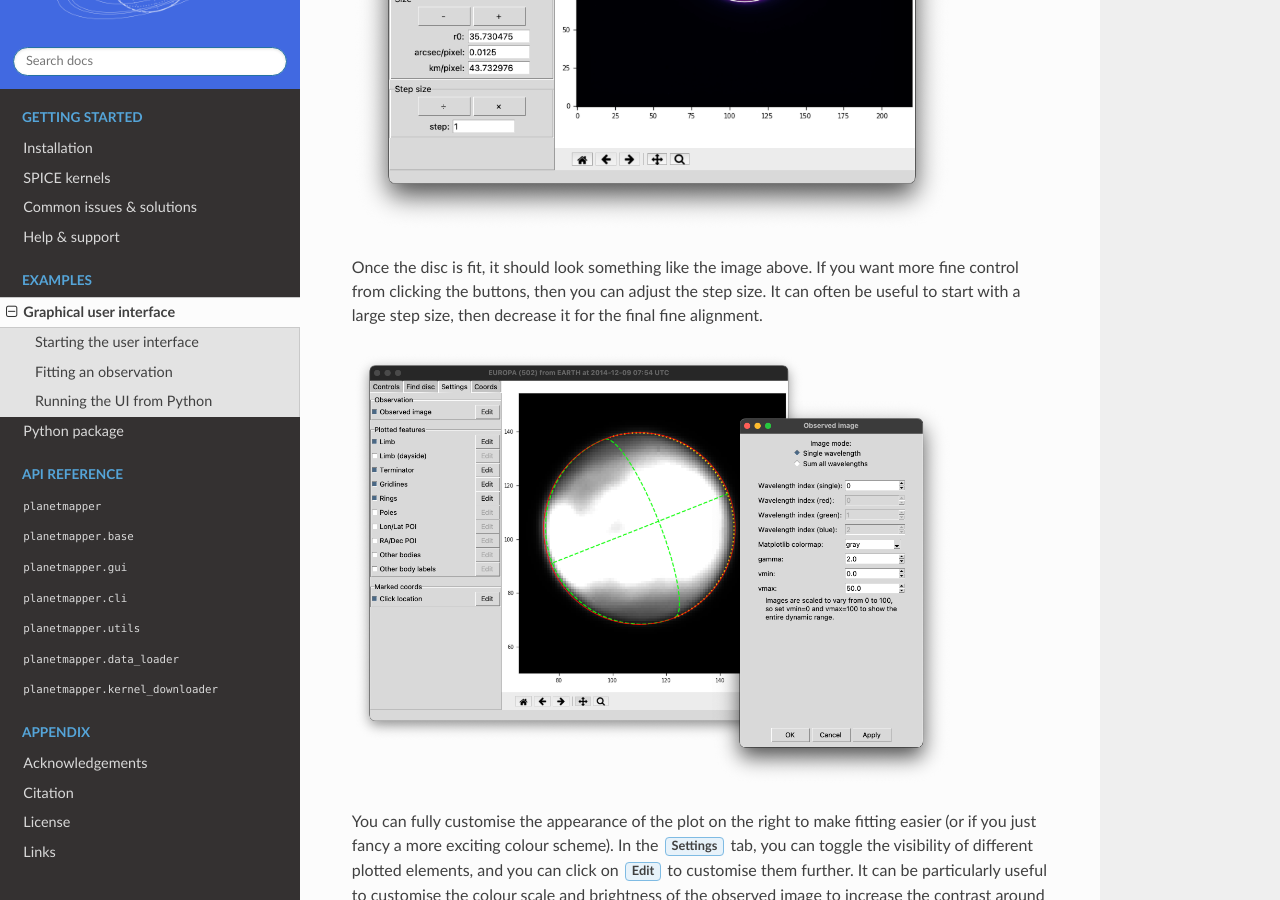
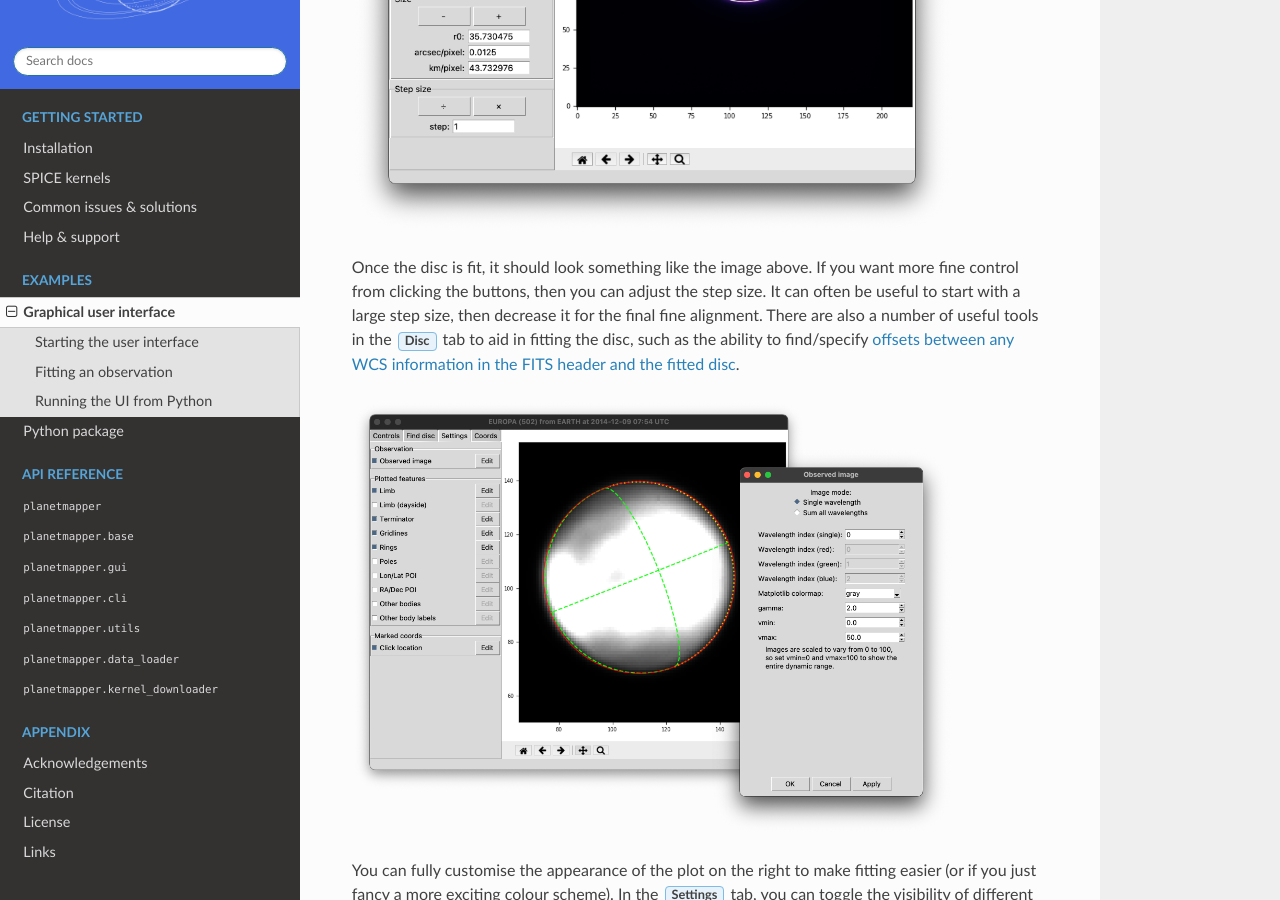
Before and after one commit to ortk95/planetmapper, a Sphinx documentation site: the page built from docs/user_interface.rst, in a window 1280 px wide and 900 px high, scrolled down 2782 px. Built offline with Sphinx 7.4.7 and the Read the Docs theme 3.1.0, drawn with Linux system fonts in a browser that asks for light colours; the version number could not be read and is left out; some of the changed text lies outside the part shown.

Commit message:
Update GUI documentation
Added references to disc tab and spectrum popup in GUI documentation page.

```diff
--- a/docs/user_interface.rst
+++ b/docs/user_interface.rst
@@ -45,7 +45,7 @@
     :width: 600
     :alt: Screenshot of the fitting window after the disc is fit.
 
-Once the disc is fit, it should look something like the image above. If you want more fine control from clicking the buttons, then you can adjust the step size. It can often be useful to start with a large step size, then decrease it for the final fine alignment.
+Once the disc is fit, it should look something like the image above. If you want more fine control from clicking the buttons, then you can adjust the step size. It can often be useful to start with a large step size, then decrease it for the final fine alignment. There are also a number of useful tools in the :guilabel:`Disc` tab to aid in fitting the disc, such as the ability to find/specify `offsets between any WCS information in the FITS header and the fitted disc <https://github.com/ortk95/planetmapper/pull/489>`_.
 
 .. image:: images/gui_customisation.png
     :width: 600
@@ -76,6 +76,8 @@
 
 You can also use the user interface to directly measure the coordinates of points of interest. Simply click on a location in the plot and the coordinate values for that location will be displayed in the :guilabel:`Coords` tab. The coordinate values will also be printed to the command line in a machine readable format that can easily be copied directly into a Python script, JSON database etc. If clicking on the plot isn't updating the coordinates for you, make sure you don't have the pan or zoom buttons selected.
 
+For spectral data cubes, clicking the :guilabel:`Plot spectrum` button will `open a popup showing the spectrum <https://github.com/ortk95/planetmapper/pull/572>`_ for the currently marked location, or cube average if no location is marked. Spectra can be added to this popup window to allow comparisons between different locations, and the displayed spectral data can be `copied in a machine readable JSON format <https://github.com/ortk95/planetmapper/pull/575>`_ for further analysis.
+
 
 Running the UI from Python
 ===================================
```
